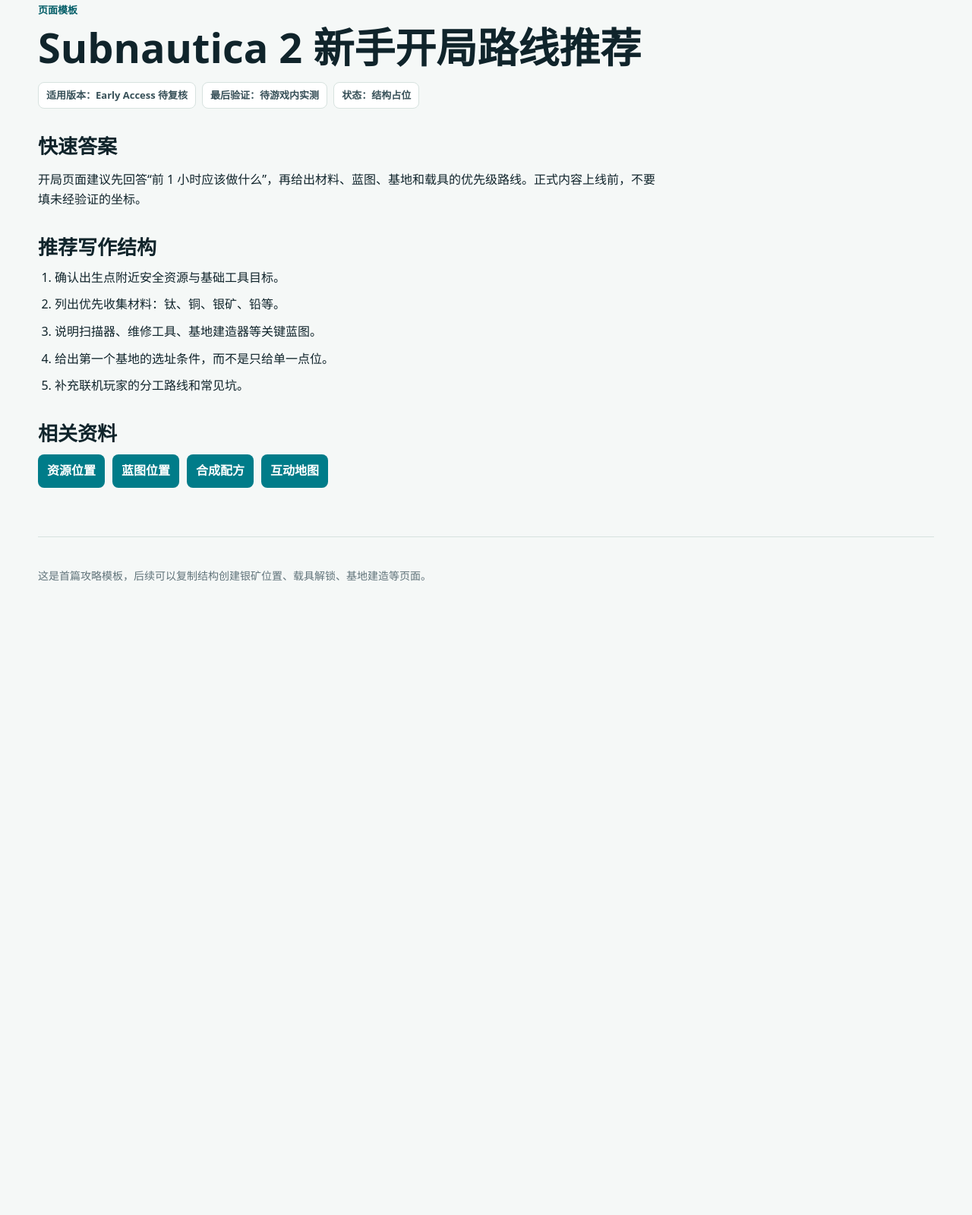
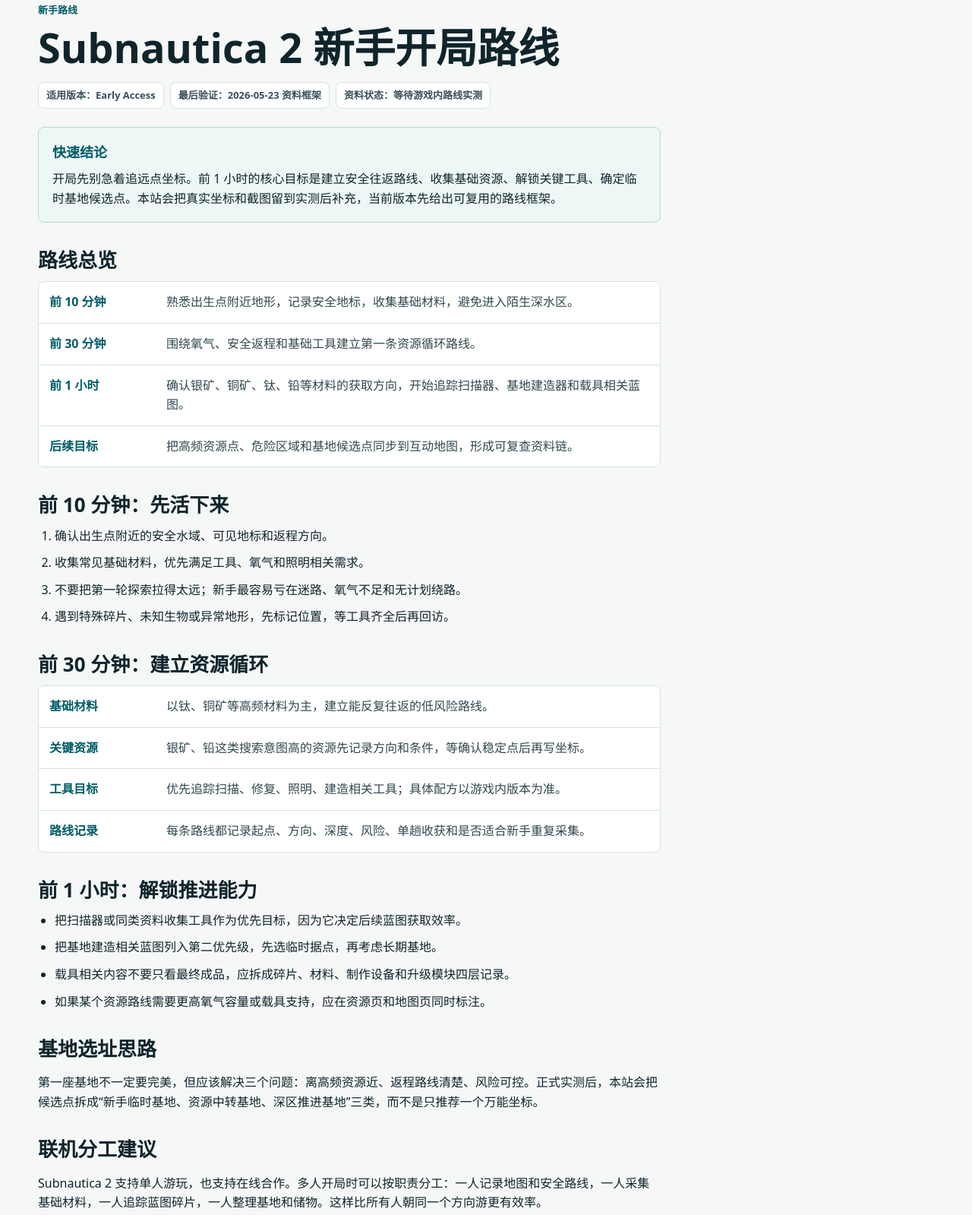
Before and after one commit to kreedom0502-star/sn2wiki, a website: page guides/beginner-route.html in a window 1280 px wide. Shown: the part 109-1708 px from the top of the page at 76% size. Before the commit the page ends 928 px from the top, so only its background shows below. Drawn offline with Linux system fonts and the light colour scheme.

Commit message:
feat: upgrade beginner route guide

```diff
--- a/assets/data/seo.json
+++ b/assets/data/seo.json
@@ -81,11 +81,11 @@
       ]
     },
     "guides/beginner-route.html": {
-      "title": "Subnautica 2 新手开局路线推荐 - 中文资料库",
-      "description": "Subnautica 2 新手开局路线页面模板，包含快速答案、目标顺序、所需资源和版本验证记录。",
+      "title": "Subnautica 2 新手开局路线：前 1 小时目标、资源与蓝图优先级",
+      "description": "Subnautica 2 新手开局路线攻略，整理前 10 分钟、前 30 分钟、前 1 小时目标，资源优先级、蓝图解锁、基地选址和联机分工。",
       "type": "Article",
-      "priority": "0.7",
-      "changefreq": "monthly",
+      "priority": "0.8",
+      "changefreq": "weekly",
       "breadcrumbs": [
         "首页",
         "新手攻略",
--- a/guides/beginner-route.html
+++ b/guides/beginner-route.html
@@ -3,8 +3,8 @@
 <head>
   <meta charset="utf-8">
   <meta name="viewport" content="width=device-width, initial-scale=1">
-  <title>Subnautica 2 新手开局路线推荐 - 中文资料库</title>
-  <meta name="description" content="Subnautica 2 新手开局路线页面模板，包含快速答案、目标顺序、所需资源和版本验证记录。">
+  <title>Subnautica 2 新手开局路线：前 1 小时目标、资源与蓝图优先级</title>
+  <meta name="description" content="Subnautica 2 新手开局路线攻略，整理前 10 分钟、前 30 分钟、前 1 小时目标，资源优先级、蓝图解锁、基地选址和联机分工。">
   <link rel="stylesheet" href="../assets/css/style.css">
 </head>
 <body data-base=".." data-page="article">
@@ -22,28 +22,77 @@
 
   <main class="workspace article-shell">
     <article class="article-content">
-      <p class="eyebrow">页面模板</p>
-      <h1>Subnautica 2 新手开局路线推荐</h1>
+      <p class="eyebrow">新手路线</p>
+      <h1>Subnautica 2 新手开局路线</h1>
       <div class="article-meta">
-        <span>适用版本：Early Access 待复核</span>
-        <span>最后验证：待游戏内实测</span>
-        <span>状态：结构占位</span>
+        <span>适用版本：Early Access</span>
+        <span>最后验证：2026-05-23 资料框架</span>
+        <span>资料状态：等待游戏内路线实测</span>
+      </div>
+
+      <div class="article-alert">
+        <strong>快速结论</strong>
+        <p>开局先别急着追远点坐标。前 1 小时的核心目标是建立安全往返路线、收集基础资源、解锁关键工具、确定临时基地候选点。本站会把真实坐标和截图留到实测后补充，当前版本先给出可复用的路线框架。</p>
       </div>
 
       <section>
-        <h2>快速答案</h2>
-        <p>开局页面建议先回答“前 1 小时应该做什么”，再给出材料、蓝图、基地和载具的优先级路线。正式内容上线前，不要填未经验证的坐标。</p>
+        <h2>路线总览</h2>
+        <div class="content-table">
+          <div><strong>前 10 分钟</strong><span>熟悉出生点附近地形，记录安全地标，收集基础材料，避免进入陌生深水区。</span></div>
+          <div><strong>前 30 分钟</strong><span>围绕氧气、安全返程和基础工具建立第一条资源循环路线。</span></div>
+          <div><strong>前 1 小时</strong><span>确认银矿、铜矿、钛、铅等材料的获取方向，开始追踪扫描器、基地建造器和载具相关蓝图。</span></div>
+          <div><strong>后续目标</strong><span>把高频资源点、危险区域和基地候选点同步到互动地图，形成可复查资料链。</span></div>
+        </div>
       </section>
 
       <section>
-        <h2>推荐写作结构</h2>
+        <h2>前 10 分钟：先活下来</h2>
         <ol class="article-steps">
-          <li>确认出生点附近安全资源与基础工具目标。</li>
-          <li>列出优先收集材料：钛、铜、银矿、铅等。</li>
-          <li>说明扫描器、维修工具、基地建造器等关键蓝图。</li>
-          <li>给出第一个基地的选址条件，而不是只给单一点位。</li>
-          <li>补充联机玩家的分工路线和常见坑。</li>
+          <li>确认出生点附近的安全水域、可见地标和返程方向。</li>
+          <li>收集常见基础材料，优先满足工具、氧气和照明相关需求。</li>
+          <li>不要把第一轮探索拉得太远；新手最容易亏在迷路、氧气不足和无计划绕路。</li>
+          <li>遇到特殊碎片、未知生物或异常地形，先标记位置，等工具齐全后再回访。</li>
         </ol>
+      </section>
+
+      <section>
+        <h2>前 30 分钟：建立资源循环</h2>
+        <div class="content-table">
+          <div><strong>基础材料</strong><span>以钛、铜矿等高频材料为主，建立能反复往返的低风险路线。</span></div>
+          <div><strong>关键资源</strong><span>银矿、铅这类搜索意图高的资源先记录方向和条件，等确认稳定点后再写坐标。</span></div>
+          <div><strong>工具目标</strong><span>优先追踪扫描、修复、照明、建造相关工具；具体配方以游戏内版本为准。</span></div>
+          <div><strong>路线记录</strong><span>每条路线都记录起点、方向、深度、风险、单趟收获和是否适合新手重复采集。</span></div>
+        </div>
+      </section>
+
+      <section>
+        <h2>前 1 小时：解锁推进能力</h2>
+        <ul class="check-list">
+          <li>把扫描器或同类资料收集工具作为优先目标，因为它决定后续蓝图获取效率。</li>
+          <li>把基地建造相关蓝图列入第二优先级，先选临时据点，再考虑长期基地。</li>
+          <li>载具相关内容不要只看最终成品，应拆成碎片、材料、制作设备和升级模块四层记录。</li>
+          <li>如果某个资源路线需要更高氧气容量或载具支持，应在资源页和地图页同时标注。</li>
+        </ul>
+      </section>
+
+      <section>
+        <h2>基地选址思路</h2>
+        <p>第一座基地不一定要完美，但应该解决三个问题：离高频资源近、返程路线清楚、风险可控。正式实测后，本站会把候选点拆成“新手临时基地、资源中转基地、深区推进基地”三类，而不是只推荐一个万能坐标。</p>
+      </section>
+
+      <section>
+        <h2>联机分工建议</h2>
+        <p>Subnautica 2 支持单人游玩，也支持在线合作。多人开局时可以按职责分工：一人记录地图和安全路线，一人采集基础材料，一人追踪蓝图碎片，一人整理基地和储物。这样比所有人朝同一个方向游更有效率。</p>
+      </section>
+
+      <section>
+        <h2>常见误区</h2>
+        <ul class="check-list">
+          <li>不要把旧作坐标直接当作 Subnautica 2 坐标使用。</li>
+          <li>不要只看单个资源点，真正有价值的是可安全重复的路线。</li>
+          <li>不要过早把基地建在陌生深区，先确认资源密度和返程安全。</li>
+          <li>不要忽略版本更新；Early Access 阶段地形、配方、蓝图和性能都可能变化。</li>
+        </ul>
       </section>
 
       <section>
@@ -53,13 +102,24 @@
           <a href="../blueprints.html">蓝图位置</a>
           <a href="../recipes.html">合成配方</a>
           <a href="../map.html">互动地图</a>
+          <a href="silver-location.html">银矿位置</a>
+          <a href="copper-location.html">铜矿位置</a>
+          <a href="lead-location.html">铅位置</a>
         </div>
+      </section>
+
+      <section>
+        <h2>资料来源</h2>
+        <ul class="source-list">
+          <li><a href="https://store.steampowered.com/app/1962700/Subnautica_2/">Steam 商店页</a>：用于确认 Early Access、单人/在线合作和持续更新状态。</li>
+          <li><a href="https://unknownworlds.com/news/subnautica-2-early-access-gameplay-trailer">Unknown Worlds 官方玩法预告公告</a>：用于确认 Early Access 宣传节点和玩法展示方向。</li>
+        </ul>
       </section>
     </article>
   </main>
 
   <footer class="site-footer">
-    <p>这是首篇攻略模板，后续可以复制结构创建银矿位置、载具解锁、基地建造等页面。</p>
+    <p>更新记录：2026-05-23 升级为新手主攻略结构，等待游戏内路线、截图和坐标实测。</p>
   </footer>
   <script src="../assets/js/seo.js" defer></script>
 </body>
--- a/sitemap.xml
+++ b/sitemap.xml
@@ -45,8 +45,8 @@
   <url>
     <loc>https://sn2wiki.kreedom0502.workers.dev/guides/beginner-route.html</loc>
     <lastmod>2026-05-23</lastmod>
-    <changefreq>monthly</changefreq>
-    <priority>0.7</priority>
+    <changefreq>weekly</changefreq>
+    <priority>0.8</priority>
   </url>
   <url>
     <loc>https://sn2wiki.kreedom0502.workers.dev/guides/silver-location.html</loc>
```
Also changed, not shown: guides/index.html (+2 -2 lines).
